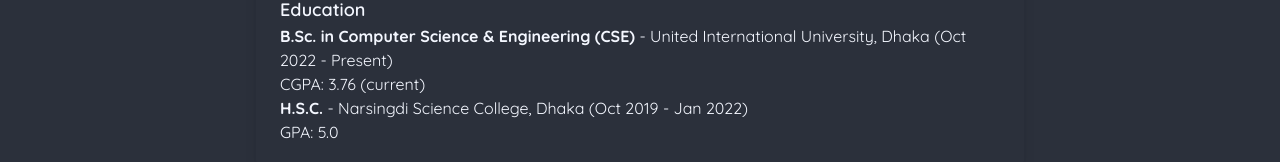
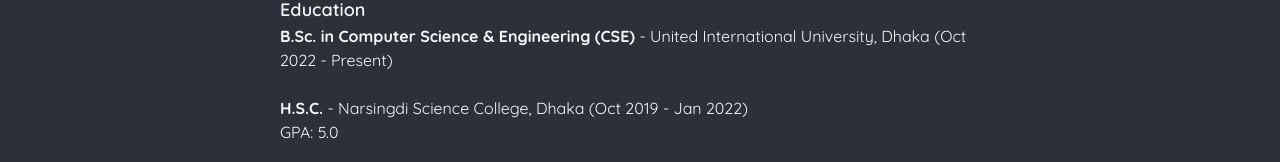
Before and after one commit to touhid404/riyadhtouhid, a plain HTML site: page resume.html in a window 1280 px wide. Shown: the part 796-958 px from the top of the page. Drawn offline with nearby package versions, Linux system fonts and the light colour scheme.

Commit message:
resume updated

```diff
--- a/resume.html
+++ b/resume.html
@@ -161,7 +161,7 @@
 
         <h3 class="text-lg font-semibold mt-4">Education</h3>
         <p><strong>B.Sc. in Computer Science & Engineering (CSE)</strong> - United International University, Dhaka (Oct 2022 - Present)</p>
-        <p>CGPA: 3.76 (current)</p>
+        <br>
         <p><strong>H.S.C.</strong> - Narsingdi Science College, Dhaka (Oct 2019 - Jan 2022)</p>
         <p>GPA: 5.0</p>
       </div>
```
Also changed, not shown: 1 other file.
